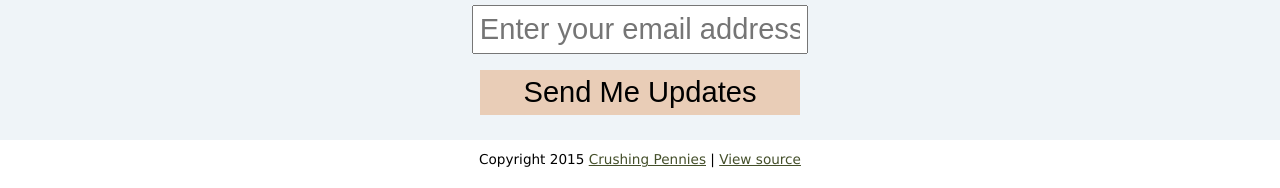
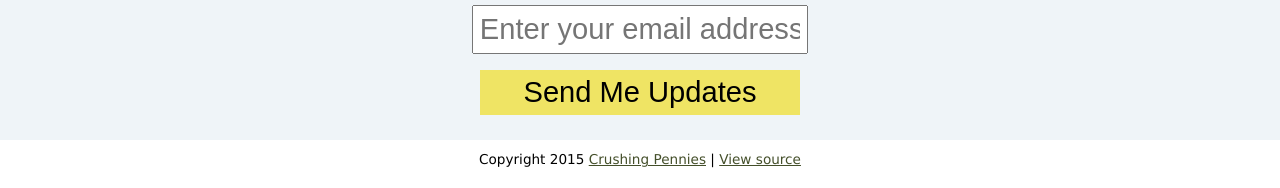
Before and after one commit to danielnaab/soilio-landing, a website: page src/index.html in a window 1280 px wide. Shown: the part 612-800 px from the top of the page. Drawn offline with nearby package versions, Linux system fonts and the light colour scheme; files that its build step writes are made by us from their sources.

Commit message:
Button text to yellow from flower.

```diff
--- a/src/styles/styles.scss
+++ b/src/styles/styles.scss
@@ -72,7 +72,7 @@ a {
             padding: .2em;
         }
         input[type=submit] {
-            background-color: #E9CDB7;
+            background-color: #efe464;
             border: none;
         }
     }
```
